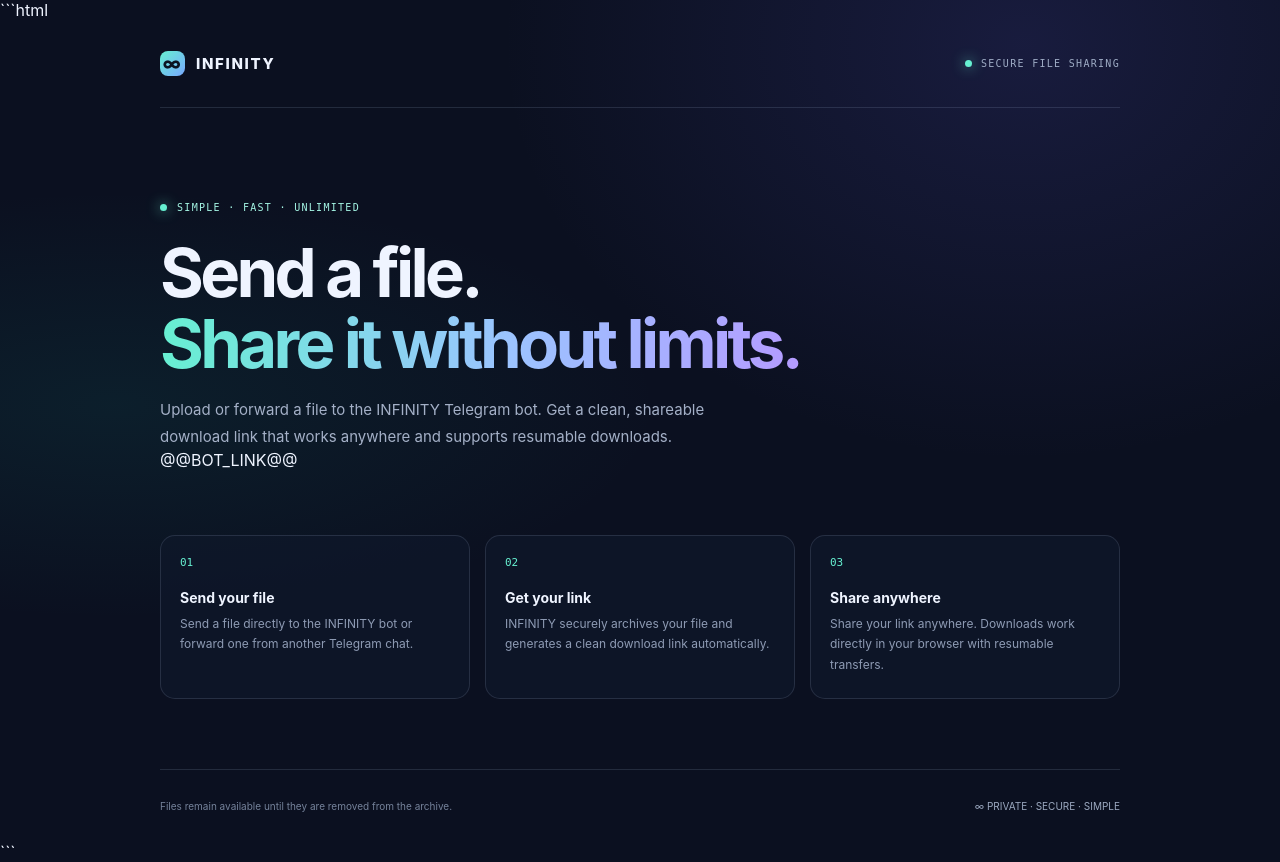
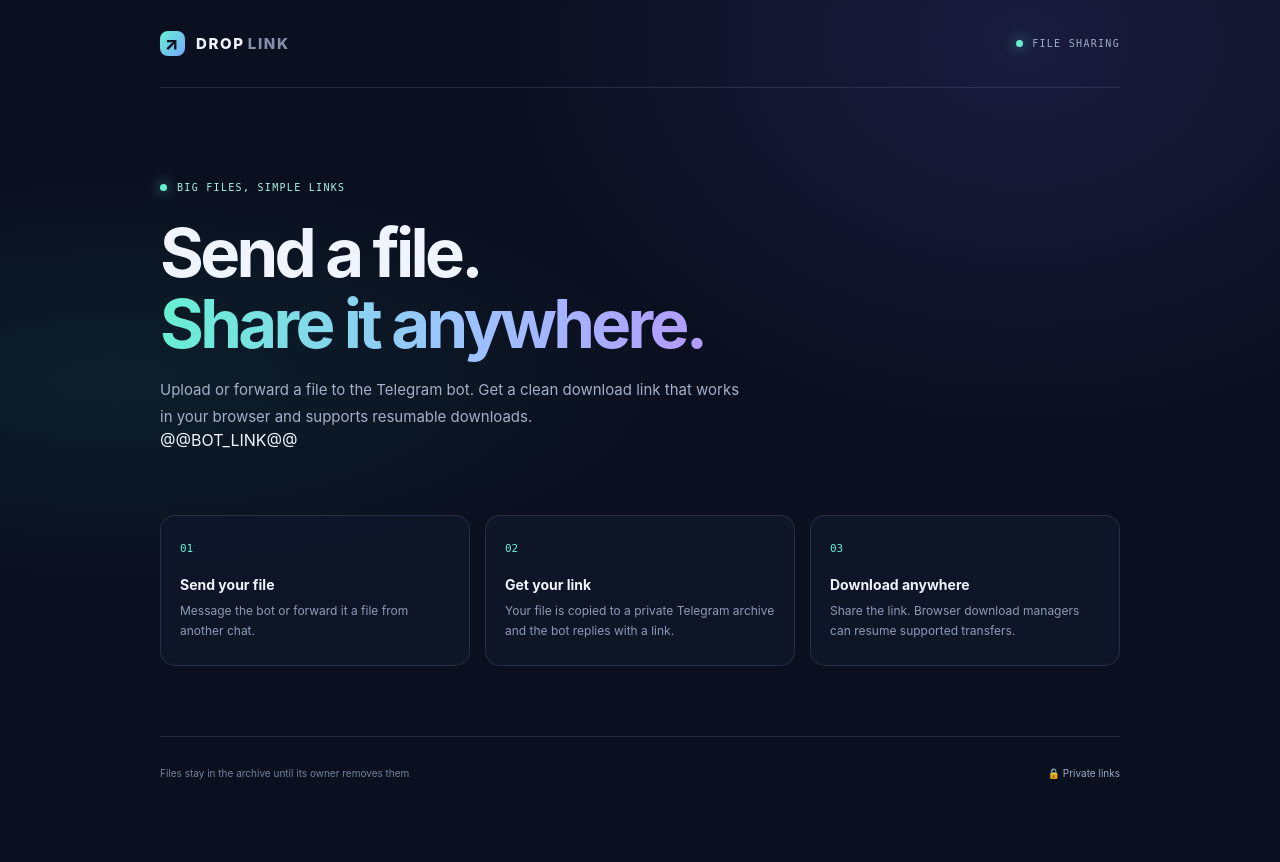
Before and after one commit to suryaprakash-it/telebot2, a Python web app: template templates/landing.html in a window 1280 px wide. After the commit the page ends 779 px from the top, so only its background shows below. Run offline with Jinja, Linux system fonts and the light colour scheme; the template is opened without the code that fills it, so the values that code supplies are empty.

Commit message:
Add files via upload

````diff
--- a/templates/landing.html
+++ b/templates/landing.html
@@ -1,108 +1,27 @@
-```html
 <!doctype html>
 <html lang="en">
 <head>
   <meta charset="utf-8">
   <meta name="viewport" content="width=device-width, initial-scale=1">
-  <meta name="theme-color" content="#050505">
-
-  <title>INFINITY · File Sharing</title>
-
+  <meta name="theme-color" content="#0b1020">
+  <title>DropLink · File sharing</title>
   <link rel="stylesheet" href="/static/style.css">
 </head>
-
 <body>
-
   <main class="shell landing-shell">
-
-    <!-- Navigation -->
-    <nav class="topbar">
-
-      <a class="brand" href="/">
-        <span class="brand-mark">∞</span>
-        <span class="brand-name">INFINITY</span>
-      </a>
-
-      <span class="secure">
-        <i></i>
-        SECURE FILE SHARING
-      </span>
-
-    </nav>
-
-
-    <!-- Hero -->
+    <nav class="topbar"><a class="brand" href="/"><span class="brand-mark">↗</span> DROP<span class="brand-light">LINK</span></a><span class="secure"><i></i> FILE SHARING</span></nav>
     <section class="hero landing-hero">
-
-      <div class="eyebrow">
-        <span class="eyebrow-dot"></span>
-        SIMPLE · FAST · UNLIMITED
-      </div>
-
-      <h1>
-        Send a file.<br>
-        <span>Share it without limits.</span>
-      </h1>
-
-      <p class="intro">
-        Upload or forward a file to the INFINITY Telegram bot.
-        Get a clean, shareable download link that works anywhere
-        and supports resumable downloads.
-      </p>
-
+      <div class="eyebrow"><span class="eyebrow-dot"></span> BIG FILES, SIMPLE LINKS</div>
+      <h1>Send a file.<br><span>Share it anywhere.</span></h1>
+      <p class="intro">Upload or forward a file to the Telegram bot. Get a clean download link that works in your browser and supports resumable downloads.</p>
       @@BOT_LINK@@
-
     </section>
-
-
-    <!-- Features -->
     <section class="steps">
-
-      <article>
-        <span>01</span>
-        <h2>Send your file</h2>
-        <p>
-          Send a file directly to the INFINITY bot or
-          forward one from another Telegram chat.
-        </p>
-      </article>
-
-      <article>
-        <span>02</span>
-        <h2>Get your link</h2>
-        <p>
-          INFINITY securely archives your file and
-          generates a clean download link automatically.
-        </p>
-      </article>
-
-      <article>
-        <span>03</span>
-        <h2>Share anywhere</h2>
-        <p>
-          Share your link anywhere. Downloads work
-          directly in your browser with resumable transfers.
-        </p>
-      </article>
-
+      <article><span>01</span><h2>Send your file</h2><p>Message the bot or forward it a file from another chat.</p></article>
+      <article><span>02</span><h2>Get your link</h2><p>Your file is copied to a private Telegram archive and the bot replies with a link.</p></article>
+      <article><span>03</span><h2>Download anywhere</h2><p>Share the link. Browser download managers can resume supported transfers.</p></article>
     </section>
-
-
-    <!-- Footer -->
-    <footer>
-
-      <span>
-        Files remain available until they are removed from the archive.
-      </span>
-
-      <span class="footer-lock">
-        ∞ PRIVATE · SECURE · SIMPLE
-      </span>
-
-    </footer>
-
+    <footer><span>Files stay in the archive until its owner removes them</span><span class="footer-lock">🔒 Private links</span></footer>
   </main>
-
 </body>
 </html>
-```
````
Also changed, not shown: templates/home.html (+1 -66 lines).
